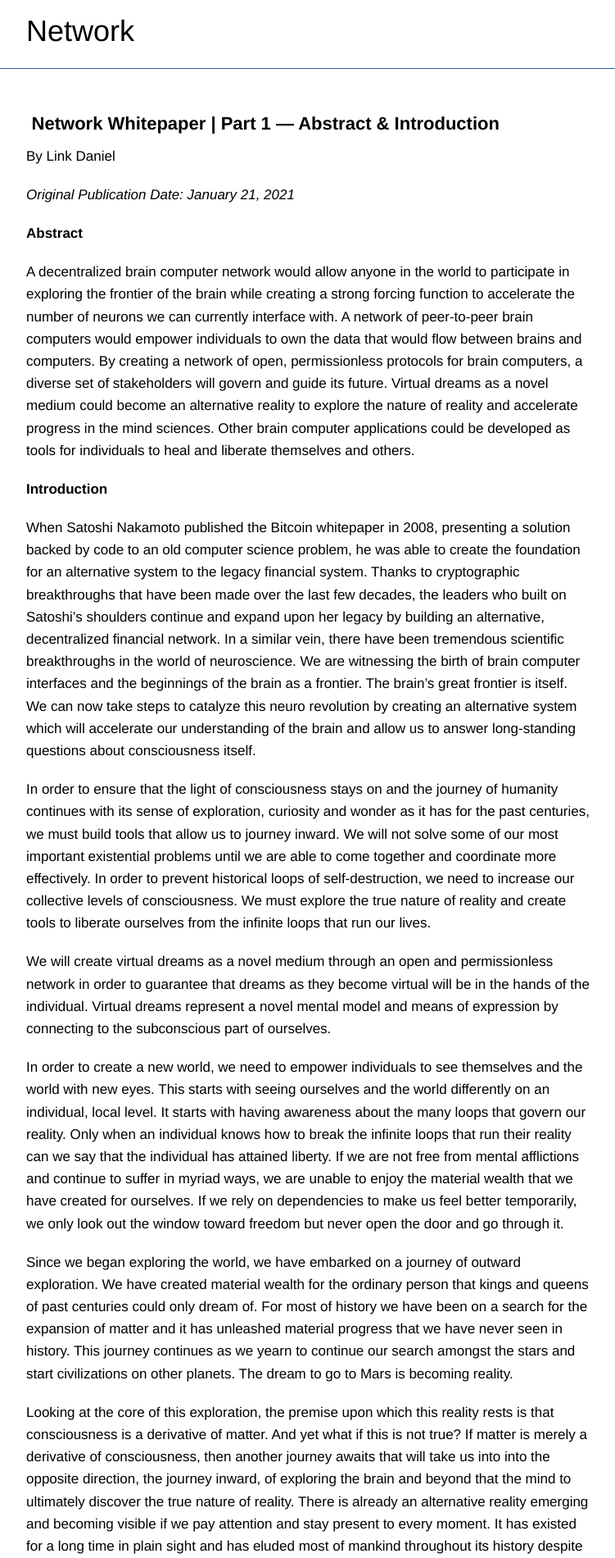
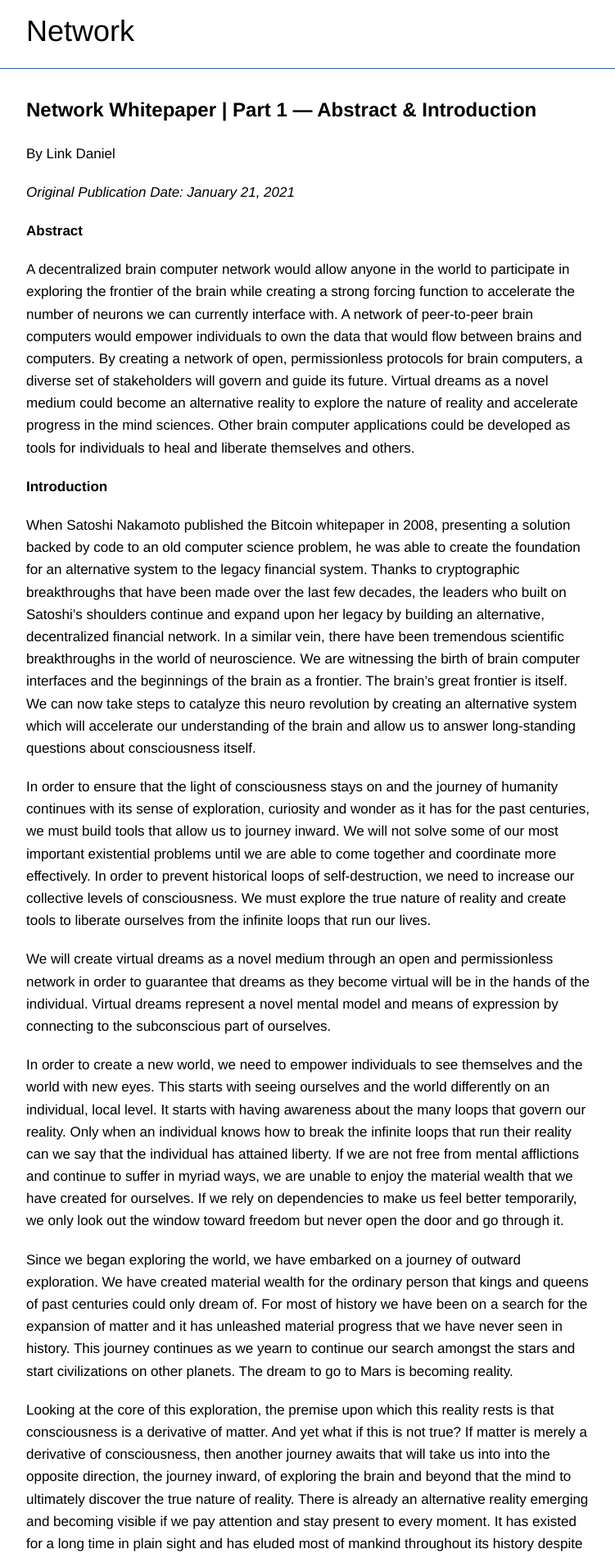
Before and after one commit to networkf/network.github.io, a Jekyll site: the page built from whitepaper21part1.md, in a window 1280 px wide. Shown: the top 1900 px of the page at 82% size, without its empty margins (243-994 px from the left). Built offline with Jekyll 4.4.1, drawn with Linux system fonts in a browser that asks for light colours; some web fonts are replaced; our own code applies the rules of GitHub Pages for plain Markdown files; the repository's description, which GitHub fills in, is left out.

Commit message:
Update whitepaper21part1.md

```diff
--- a/whitepaper21part1.md
+++ b/whitepaper21part1.md
@@ -6,7 +6,7 @@ layout: default
 </head>
 ---
 
-<h2>Network Whitepaper | Part 1 — Abstract & Introduction</h2>
+<b><font size="5">Network Whitepaper | Part 1 — Abstract & Introduction</font></b>
 
 By Link Daniel
 
```
